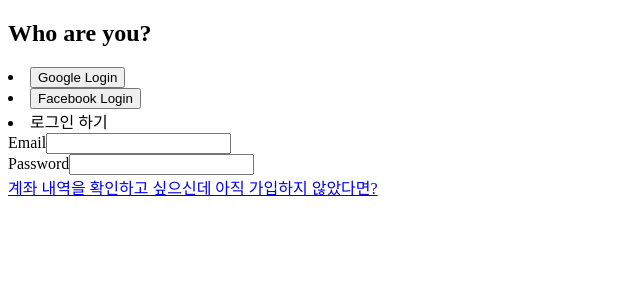
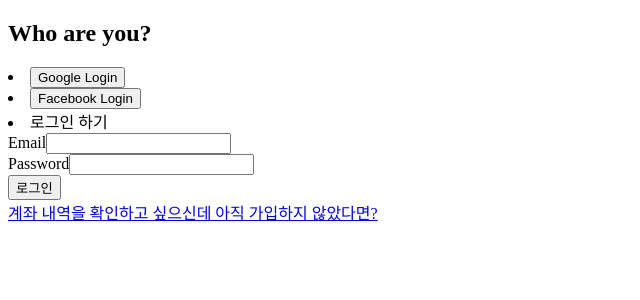
Before and after one commit to imacoolgirlyo/board-app-2, a React (Create React App) app in the folder frontend/: page /login in a window 1280 px wide. Shown: the top 300 px of the page, without its empty margins (0-640 px from the left). Built offline with nearby package versions, Linux system fonts and the light colour scheme.

Commit message:
feat: add login with email, pw in front

```diff
--- a/frontend/src/Login.tsx
+++ b/frontend/src/Login.tsx
@@ -24,6 +24,18 @@
 
   const [email, setEmail] = useState("");
   const [password, setPassword] = useState("");
+
+  const handleLoginButtonClick = async () => {
+    const res = await axios.post<{ access_token: string }>(
+      "http://localhost:5000/auth/login",
+      {
+        email,
+        password,
+      }
+    );
+
+    localStorage.setItem("bank_access_token", res.data.access_token);
+  };
 
   return (
     <div>
@@ -55,6 +67,7 @@
               onChange={(e) => setPassword(e.target.value)}
             />
           </div>
+          <button onClick={handleLoginButtonClick}>로그인</button>
         </li>
         <a href="/signIn">
           계좌 내역을 확인하고 싶으신데 아직 가입하지 않았다면?
```
